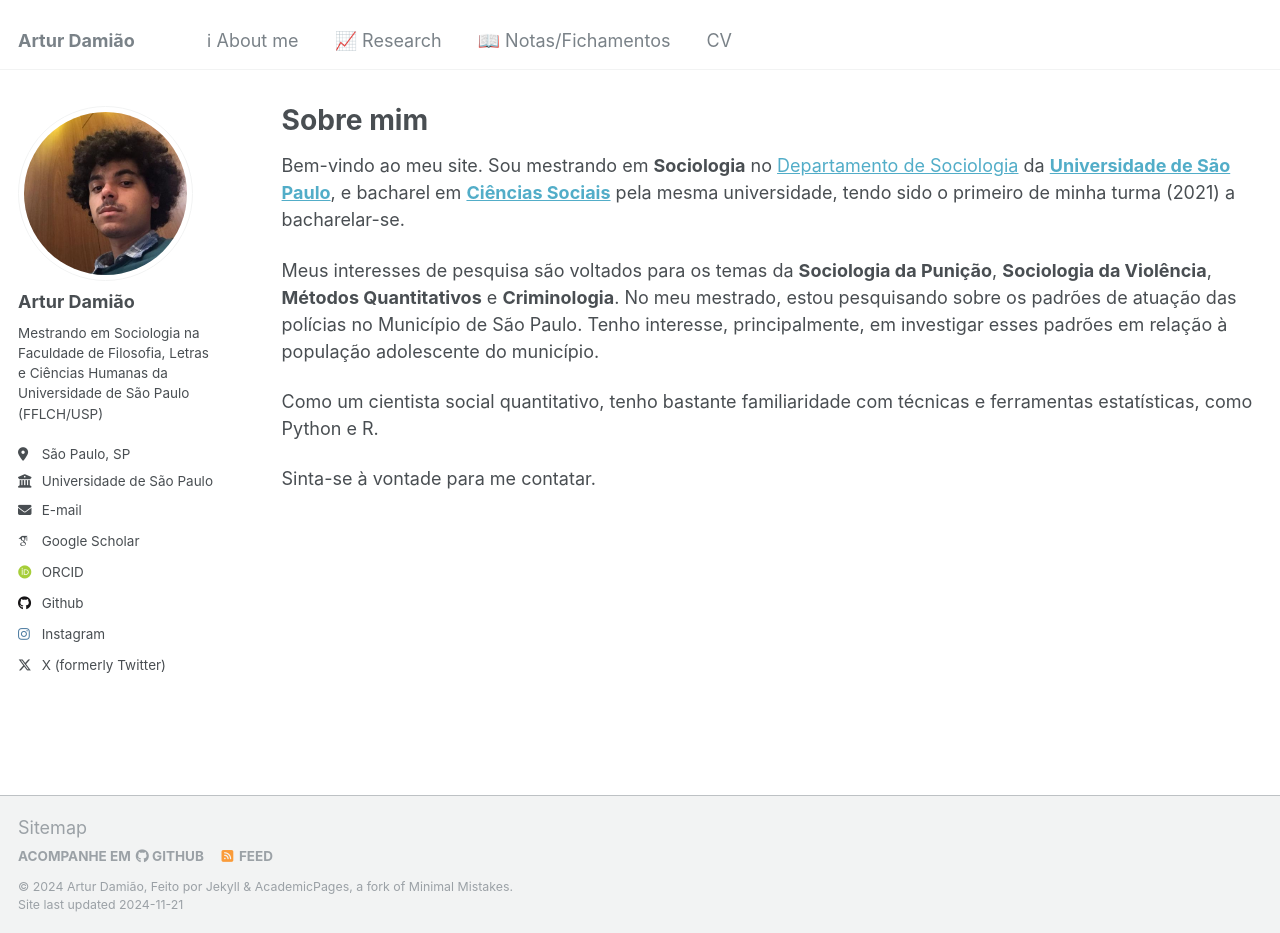
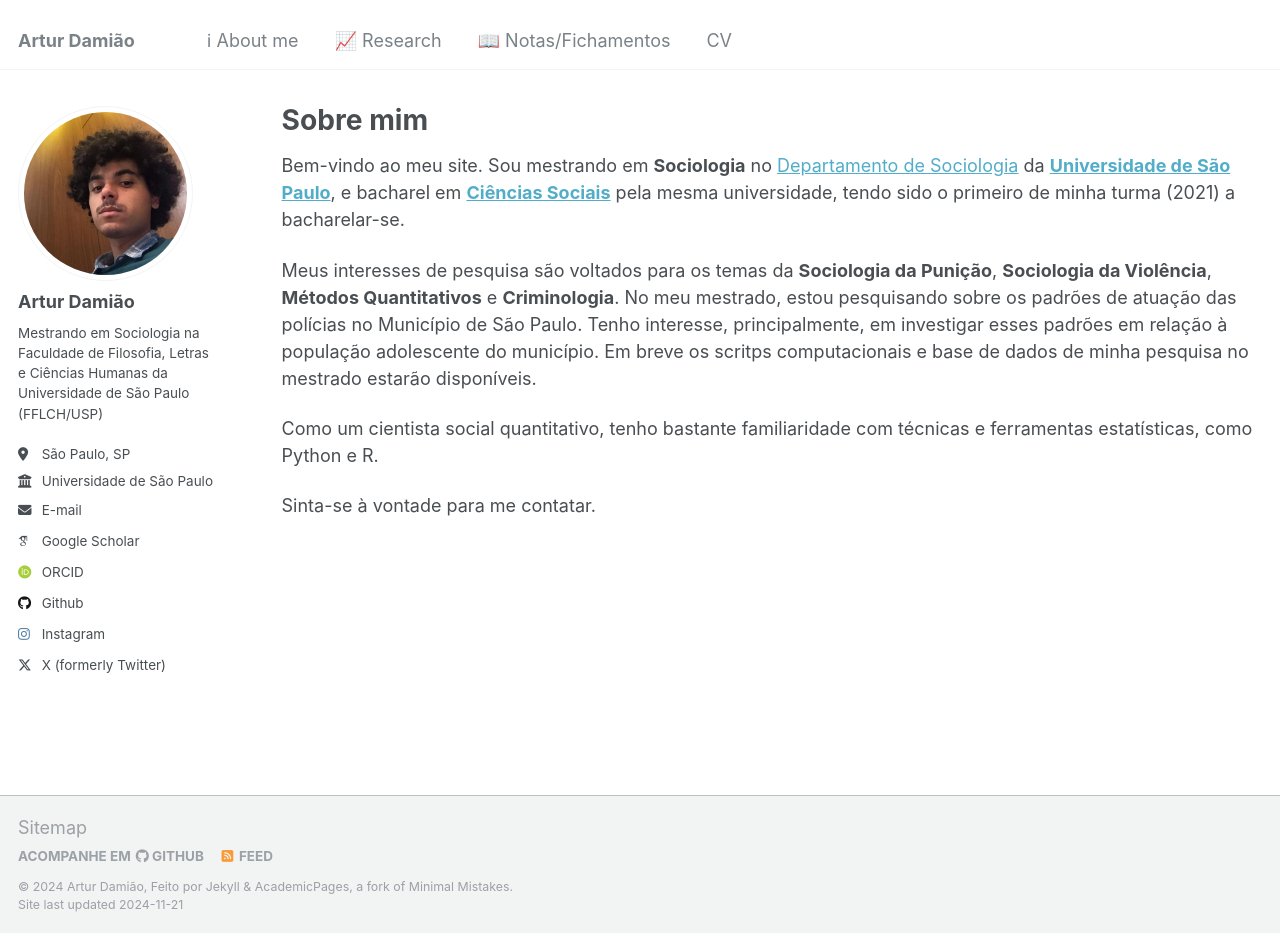
Before and after one commit to arturdamiao/arturdamiao.github.io, a Jekyll site: the page built from _pages/about.md, in a window 1280 px wide and 933 px high. Built offline with Jekyll 4.4.1, drawn with Linux system fonts in a browser that asks for light colours; emoji names are drawn with the system emoji font; some web fonts are replaced.

Commit message:
Atualização no "Sobre mim"

```diff
--- a/_pages/about.md
+++ b/_pages/about.md
@@ -12,7 +12,7 @@ redirect_from:
 
 Bem-vindo ao meu site. Sou mestrando em **Sociologia** no [Departamento de Sociologia](https://sociologia.fflch.usp.br/) da [**Universidade de São Paulo**](https://www5.usp.br/), e bacharel em [**Ciências Sociais**](https://graduacao.fflch.usp.br/ciencias-sociais) pela mesma universidade, tendo sido o primeiro de minha turma (2021) a bacharelar-se.
 
-Meus interesses de pesquisa são voltados para os temas da **Sociologia da Punição**, **Sociologia da Violência**, **Métodos Quantitativos** e **Criminologia**. No meu mestrado, estou pesquisando sobre os padrões de atuação das polícias no Município de São Paulo. Tenho interesse, principalmente, em investigar esses padrões em relação à população adolescente do município.
+Meus interesses de pesquisa são voltados para os temas da **Sociologia da Punição**, **Sociologia da Violência**, **Métodos Quantitativos** e **Criminologia**. No meu mestrado, estou pesquisando sobre os padrões de atuação das polícias no Município de São Paulo. Tenho interesse, principalmente, em investigar esses padrões em relação à população adolescente do município. Em breve os scritps computacionais e base de dados de minha pesquisa no mestrado estarão disponíveis.
 
 Como um cientista social quantitativo, tenho bastante familiaridade com técnicas e ferramentas estatísticas, como Python e R.
 
```
